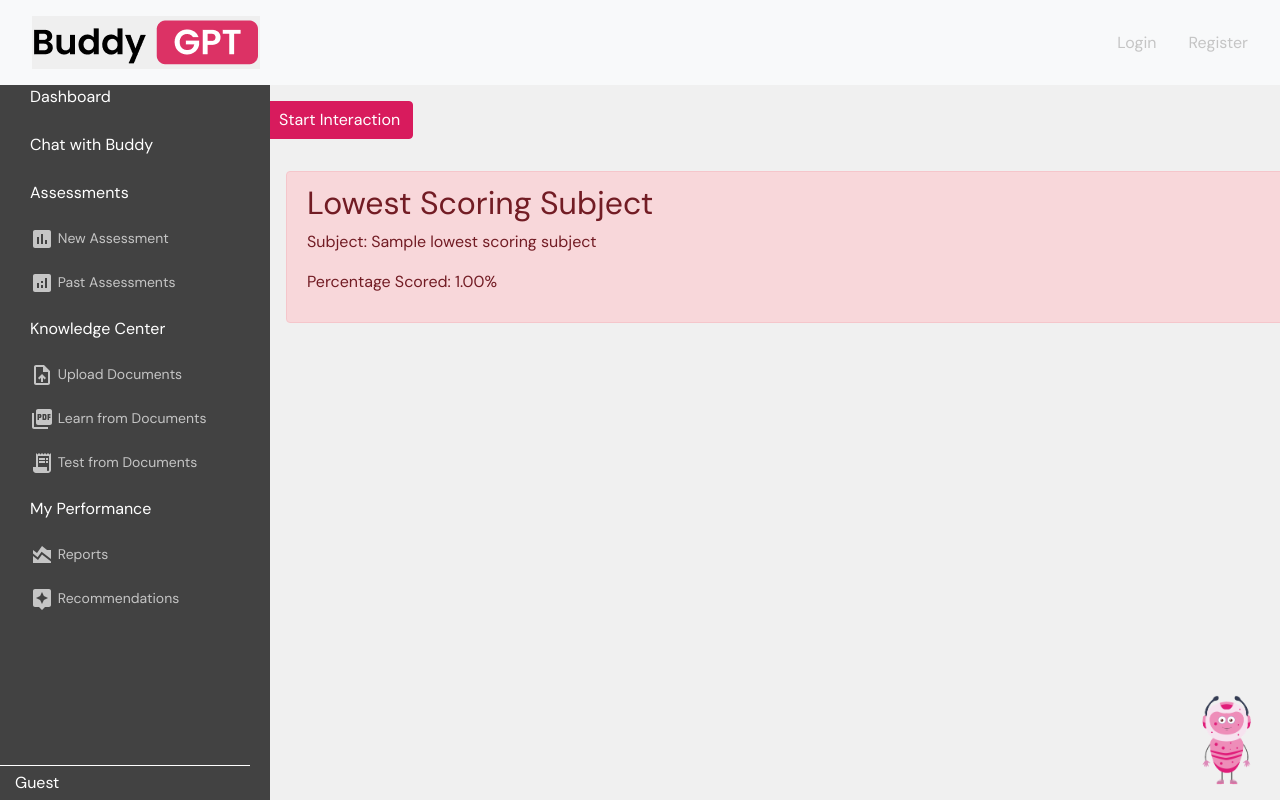
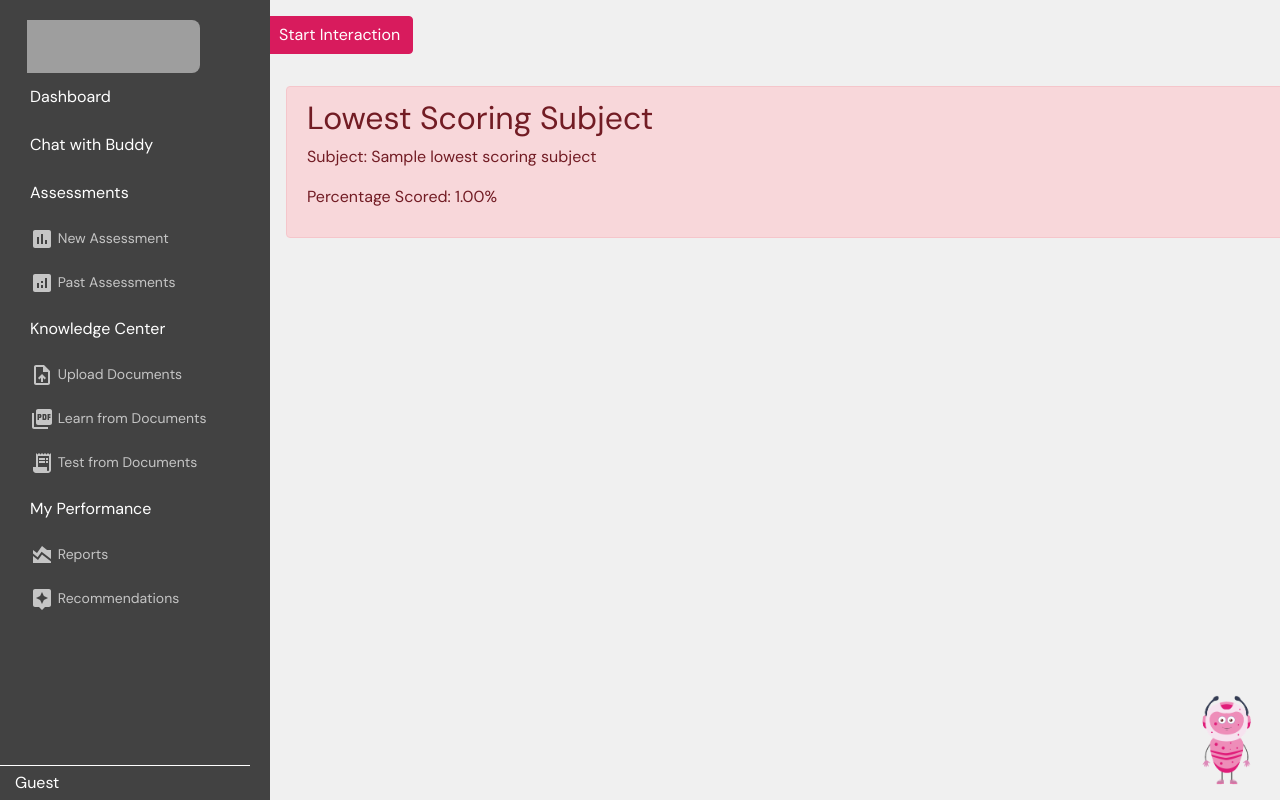
Before and after one commit to igebra-ai/buddygpt, a Django app: template chatbot/templates/recommendation.html in a window 1280 px wide; the page is wider, and only the part inside the window is pictured. Run offline with Django 4.2, Linux system fonts and the light colour scheme; tables that the repository leaves empty hold one stand-in row (values such as "Sample post"); the template is opened without the code that fills it: values that come from a table or form of the project are taken from there, most other values are stand-ins (such as "Sample title", 1, 10 or a date in 2020); some libraries are stand-ins or nearby versions; grey boxes are pictures that could not be loaded.

Commit message:
removed navbar from recommendation page

```diff
--- a/chatbot/templates/recommendation.html
+++ b/chatbot/templates/recommendation.html
@@ -39,17 +39,7 @@
 <div class="sidebar">
     {% include 'sidebar.html' %}
 </div>
-<nav class="navbar navbar-expand-lg navbar-light bg-light">
-    {% if user.is_authenticated %}
-      <a class="nav-link" style="margin-right:auto ;" href="{% url 'chatbot' %}"><img src="{% static 'images/buddy.png' %}" alt="BuddyGPT" style="width: 228px; height: 53px;"></a>
-      <div>Welcome, {{user.fname}}
-      <a class="nav-link" style="margin-left: auto;font-size: 20px;" href="logout">Logout</a></div>
-      {% else %}
-      <a class="nav-link" style="margin-right:auto ;" href="{% url 'chatbot' %}"><img src="{% static 'images/buddy.png' %}" alt="BuddyGPT" style="width: 228px; height: 53px;"></a>
-      <a class="nav-link" style="margin-left;" href="signin">Login</a>
-      <a class="nav-link"  style="margin-left;" href="register">Register</a>
-      {% endif %}
-</nav>
+
 <div class="main-container">
   <!-- Button to open the modal -->
   <button type="button" class="btn btn-primary" data-toggle="modal" data-target="#questionModal">
```
